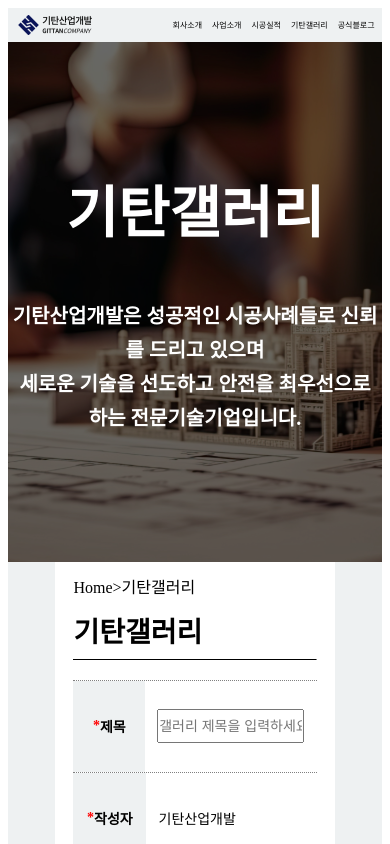
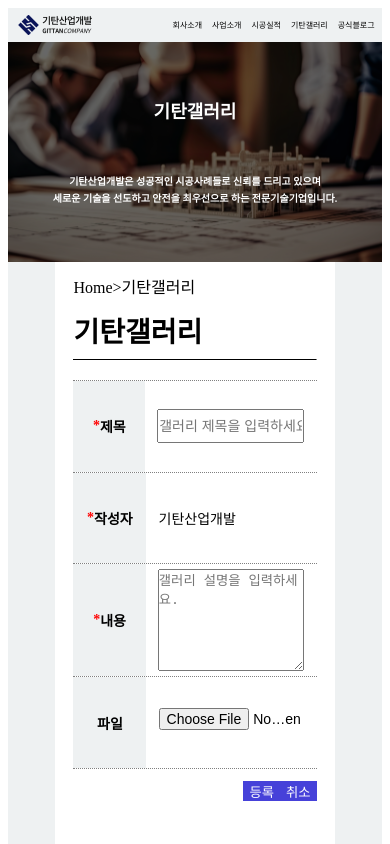
Before and after one commit to HUMBLE25/gittan_homepage, a Next.js app: page /admin in a window 390 px wide. Shown: the top 844 px of the page. Built offline with nearby package versions, Linux system fonts and the light colour scheme.

Commit message:
Add gittanGallery to responsive

```diff
--- a/src/pages/gittanGallery.tsx
+++ b/src/pages/gittanGallery.tsx
@@ -28,11 +28,13 @@ const GittanGallery: React.FC = () => {
             console.log(result.data.data)
             if(result.data.data[0]){
                 // console.log("true")
-                setData(result.data.data);
+                setData(false);
+                // setData(result.data.data);
 
             }else{
                 // console.log("false")
-                setData(false);
+                // setData(false);
+                setData(result.data.data);
             }
         };
 
--- a/src/styles/admin.module.css
+++ b/src/styles/admin.module.css
@@ -208,3 +208,18 @@
     background-color: #4641D9;
     /* border: 2px solid red; */
 }
+
+
+@media (max-width: 480px) {
+    .banner{
+        height: 220px;
+    }
+
+    .banner_title{
+        font-size: 18px;
+    }
+
+    .banner_contents{
+        font-size: 10px;
+    }
+  }
--- a/src/styles/gittanGallery.module.css
+++ b/src/styles/gittanGallery.module.css
@@ -72,18 +72,19 @@
 
 .body{
     width: 100%;
-    height: 1200px;
+    height: auto;
     position: relative;
     display: flex;
     flex-direction: column;
     align-items: center;
     background: #EEF1F2;
+    margin-bottom: 10%;
     /* border: 2px solid blue; */
 }
 
 .board_wrapper {
     width: 65%;
-    height: 1000px;
+    height: auto;
     position: relative;
     display: flex;
     flex-direction: column;
@@ -99,7 +100,7 @@
     display: flex;
     justify-content: space-between;
     align-items: center;
-    /* border: 1px solid black; */
+    /* border: 1px solid blue; */
     background-image: linear-gradient(to right,#D3D3D3, #D3D3D3);
     background-repeat: no-repeat;
     background-position: center bottom;
@@ -111,11 +112,11 @@
     position: relative;
     display: flex;
     align-items: center;
-    font-size: 10px;
+    font-size: 14px;
     color: gray;
     margin-top: 5%;
     margin-bottom: 5%;
-    /* border: 2px solid red; */
+    /* border: 2px solid yellowgreen; */
 }
 
 .board_title_wrapper{
@@ -152,7 +153,7 @@
     flex-direction: column;
     justify-content: center;
     align-items: center;
-    border: 2px solid red;
+    /* border: 2px solid red; */
 }
 .board_body{
     width: 100%;
@@ -216,7 +217,7 @@
 
 .board_no_data{
     width: 100%;
-    height: 80vh;
+    height: auto;
     position: relative;
     display: flex;
     justify-content: center;
@@ -224,6 +225,7 @@
     font-size: 20px;
     font-weight: 600;
     color: gray;
+    padding: 10% 0% 10% 0%;
     /* border: 2px solid black; */
 }
 
@@ -259,3 +261,30 @@
     color: gray;
     /* border: 2px solid red; */
 }
+
+
+@media (max-width: 480px) {
+    .banner{
+        height: 220px;
+    }
+
+    .banner_title{
+        font-size: 18px;
+    }
+
+    .banner_contents{
+        font-size: 10px;
+    }
+
+    .board_title{
+        font-size: 16px;
+    }
+
+    .board_index{
+        font-size: 10px;
+    }
+
+    .board_no_data{
+        font-size: 14px;
+    }
+  }
```
